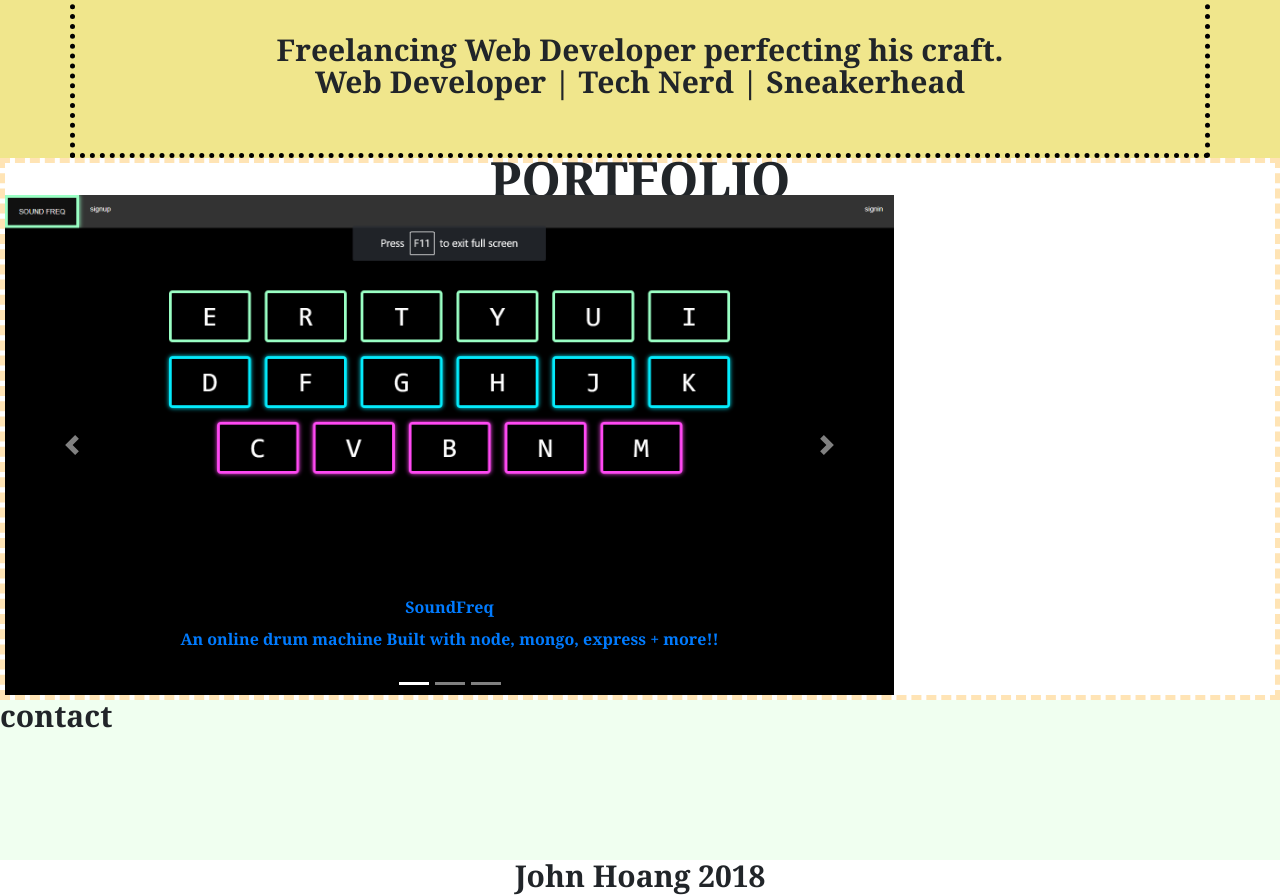
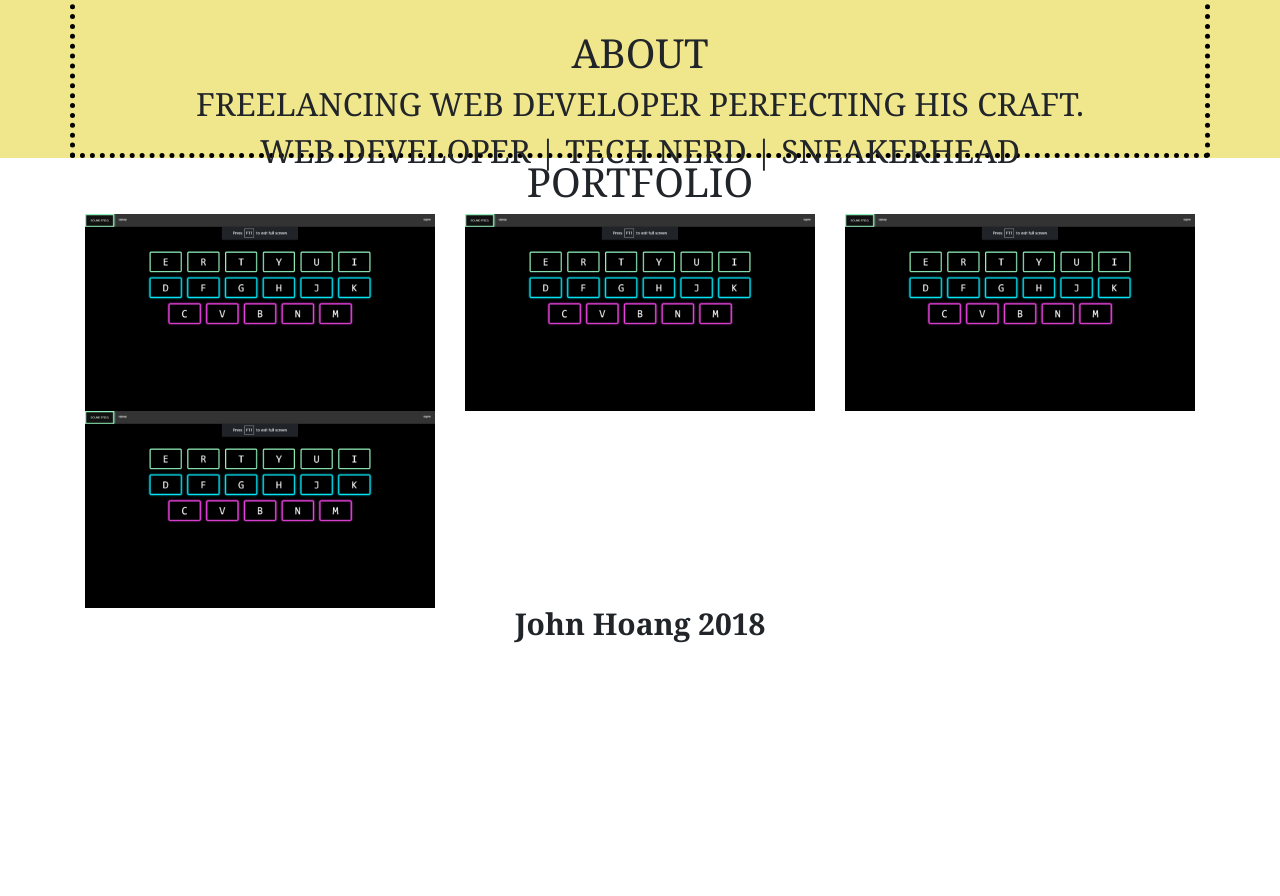
Before and after one commit to jhoang92/Portfolio, a plain HTML site: page index.html in a window 1280 px wide. Shown: the part 392-1288 px from the top of the page. After the commit the page ends 1036 px from the top, so only its background shows below. Drawn offline with nearby package versions, Linux system fonts and the light colour scheme.

Commit message:
fixed porfolio layout

```diff
--- a/assets/css/style.css
+++ b/assets/css/style.css
@@ -9,7 +9,7 @@ body {
     font-weight: bold;
 }
 
-#navHeader {
+#nav-header {
 
     background-color: dodgerblue;
     position: sticky;
@@ -42,32 +42,35 @@ body {
     position: relative;
 }
 
-#portfolio-head {
-    font-size: 50px;
+.row {
+    display: flex;
+    flex-wrap: wrap;
+    margin-left: -15px;
+    margin-right: -15px;
 }
 
-#aboutme-text {
-    position: relative;
-    height: 100px;
+.position-absolute {
+    position: absolute!important;
 }
 
-#about-text {
-    position: inherit;
-    height: 100px;
+.portfolio .portfolio-item .portfolio-item-caption {
+    transition: all ease .5s;
+    opacity: 0;
+    background-color: aquamarine;
 }
 
-#showcase {
-    border-style: dashed;
-    border-width: 5px;
-    border-color: moccasin;
+.d-flex {
+    display: flex!important;
 }
 
-#carousel-highlights {
-    position: relative;
-    font-size: 16px;
-    width: 70%;
+.w-100 {
+    width: 100%!important;
+}
 
+.h-100 {
+    height: 100%!important;
 }
+
 
 #contact {
     background-color: honeydew;
--- a/index.html
+++ b/index.html
@@ -7,14 +7,14 @@
     <meta http-equiv="X-UA-Compatible" content="ie=edge">
     <title>portfolio piece</title>
 
+    <link rel="stylesheet" type="text/css" href="assets/css/reset.css">
     <link rel="stylesheet" href="https://stackpath.bootstrapcdn.com/bootstrap/4.1.1/css/bootstrap.min.css">
-    <link rel="stylesheet" type="text/css" href="assets/css/reset.css">
     <link rel="stylesheet" type="text/css" href="assets/css/style.css">
 </head>
 
 <body>
-    <!-- Jumbotron + nav header -->
-    <ul class="nav nav-tabs justify-content-end" id="navHeader">
+    <!--nav header -->
+    <ul class="nav nav-tabs justify-content-end" id="nav-header">
 
         <li class="nav-item active">
             <a class="nav-link" href="#about">about</a>
@@ -23,82 +23,80 @@
             <a class="nav-link" href="#portfolio-head">Portfolio</a>
         </li>
         <li class="nav-item">
-            <a class="nav-link" href="contact.html">Contact</a>
+            <a class="nav-link" href="#contact">Contact</a>
         </li>
     </ul>
-    <!-- This is the end of the container -->
+    <!-- End of the container -->
 
-
+    <!--about page-->
+    <section class="about" id="about">
         <div id="about">
             <div class="container" id="about-container">
                 <img src="./assets/images/headshot.JPG" id="profile" class="img-fluid" alt="profile" width="200px"
                     height="200px">
-            <h1>Freelancing Web Developer perfecting his craft.</h1>
-            <h2>Web Developer | Tech Nerd | Sneakerhead</h2>
+                <h1 class="text-center text-uppercase">about</h1>
+                <h2 class="text-center text-uppercase">Freelancing Web Developer perfecting his craft.</h1>
+                    <h2 class="text-center text-uppercase">Web Developer | Tech Nerd | Sneakerhead</h2>
             </div>
         </div>
+    </section>
+    <!--end of about-->
 
-    <div id="showcase">
-        <h1 class="text-center" id="portfolio-head">PORTFOLIO</h1>
+    <!--Portfolio-->
+    <section class="portfolio" id="portfolio">
+        <div class="container">
+            <h1 class="text-center text-uppercase">portfolio</h1>
 
-        <div id="carousel-highlights" class="carousel-slide" data-ride="carousel">
-            <ol class="carousel-indicators">
-                <li data-target="carousel-first" data-slide-to="0" class="active"></li>
-                <li data-target="carousel-second" data-slide-to="1"></li>
-                <li data-target="carousel-third" data-slide-to="2"></li>
-            </ol>
-            <div class="carousel-inner">
-                <div class="carousel-item active">
-                    <img class='d-block w-100' src="assets/images/soundfreq.png" alt="first-slide">
-                    <div class="carousel-caption d-none d-md-block">
-                        <a href="https://obscure-brushlands-46712.herokuapp.com">
-                            <h1>SoundFreq</h1>
-                            <p>An online drum machine Built with node, mongo, express + more!!</p>
+            <div class="row">
+                <div class="col-md-6 col-lg-4">
+                    <a class="portfolio-item d-block mx-auto" href="https://obscure-brushlands-46712.herokuapp.com">
+
+                        <div class="portfolio-item-caption d-flex position-absolute h-100 w-100">
+                        </div>
+
+                        <img class="img-fluid" src="assets/images/soundfreq.png" alt="profile image">
                     </a>
                 </div>
+
+                <div class="col-md-6 col-lg-4">
+                    <a class="portfolio-item d-block mx-auto" href="https://obscure-brushlands-46712.herokuapp.com">
+
+                        <div class="portfolio-item-caption
+                        d-flex position-absolute h-100 w-100">
                         </div>
-                <div class="carousel-item">
-                    <img class='d-block w-100' src="#" alt="second-slide">
-                    <div class="carousel-caption d-none d-md-block">
-                        Fill this portion with a small title + description of your app
+
+                        <img class="img-fluid" src="assets/images/soundfreq.png" alt="profile image">
+                    </a>
+                </div>
+
+                <div class="col-md-6 col-lg-4">
+                    <a class="portfolio-item d-block mx-auto" href="https://obscure-brushlands-46712.herokuapp.com">
+
+                        <div class="portfolio-item-caption
+                        d-flex position-absolute h-100 w-100">
+                        </div>
+
+                        <img class="img-fluid" src="assets/images/soundfreq.png" alt="profile image">
+                    </a>
+                </div>
+
+                <div class="col-md-6 col-lg-4">
+                    <a class="portfolio-item d-block mx-auto" href="https://obscure-brushlands-46712.herokuapp.com">
+                        <div class="portfolio-item-caption d-flex position-absolute h-100 w-100">
+                        </div>
+
+                        <img class="img-fluid" src="assets/images/soundfreq.png" alt="profile image">
+                    </a>
+                </div>
+
             </div>
         </div>
-                <div class="carousel-item">
-                    <img class='d-block w-100' src="#" alt="third-slide">
-                    <div class="carousel-caption d-none d-md-block">
-                        Fill this portion with a small title + description of your app
-                    </div>
-                </div>
-            </div>
-            <a class="carousel-control-prev" href="#" role="button" data-slide="prev">
-                <span class="carousel-control-prev-icon" aria-hidden="true"></span>
-                <span class="sr-only">prev</span>
-            </a>
-            <a class="carousel-control-next" href="#" role="button" data-slide="next">
-                <span class="carousel-control-next-icon" aria-hidden="true"></span>
-                <span class="sr-only">next</span>
-            </a>
-        </div>
-    </div>
-
-    <div id="contact">
-        <h1>
-            contact
-        </h1>
-        <br>
-        <br>
-        <br>
-        <br>
-    </div>
+    </section>
 
 
     <footer class="text-center fixed">John Hoang 2018</footer>
     <!-- This is the end of the container-fluid -->
 
-    <link rel="stylesheet" href="https://cdnjs.cloudflare.com/ajax/libs/jquery/3.3.1/jquery.min.js">
-
-    <script src="https://stackpath.bootstrapcdn.com/bootstrap/4.1.3/js/bootstrap.min.js"></script>
-
 </body>
 
 </html>
```
Lines whose indentation alone changed are shown as unchanged.
